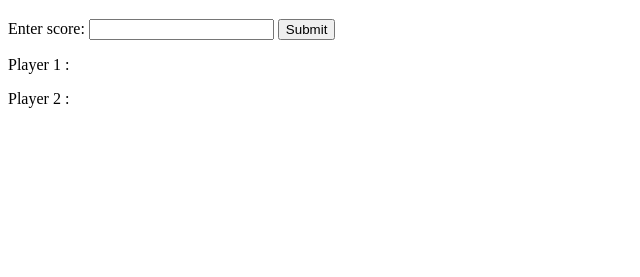
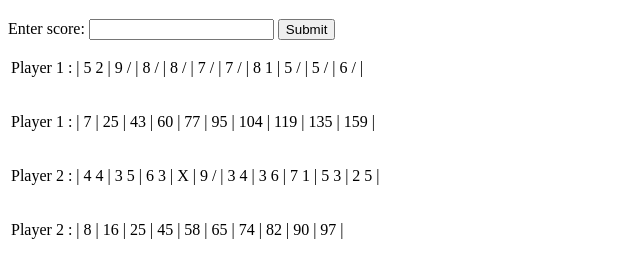
Before and after one commit to Bowls-Ltd/BowlingApp, a website built with webpack: page src/index.html in a window 1280 px wide. Shown: the part 61-338 px from the top of the page, without its empty margins (0-640 px from the left). Built offline with nearby package versions, Linux system fonts and the light colour scheme.

Commit message:
adding table for pretty print
and adding character encoding to remove warning

```diff
--- a/src/index.html
+++ b/src/index.html
@@ -1,17 +1,50 @@
 <!DOCTYPE html>
 <html>
 <head>
+    <meta charset="UTF-8">
     <title>Bowling</title>
     <script src="bundle.js"></script>
 </head>
 <body>
     <h1>Bowling</h1>
     <form>
-      <label for="input_text">Enter score:</label>
-      <input type="text" id="input_text" minlength="1" maxlength="2" required>
-      <button id="submit_button" type="button">Submit</button>
+        <label for="input_text">Enter score:</label>
+        <input type="text" id="input_text" minlength="1" maxlength="2" required>
+        <button id="submit_button" type="button">Submit</button>
     </form>
-    <p id="player_1">Player 1 :</p>
-    <p id="player_2">Player 2 :</p>
+    <table>
+        <tr>
+            <td>
+                <p>Player 1 :</p>
+            </td>
+            <td>
+                <p id="player_1_turn"></p>
+            <td>
+        </tr>
+        <tr>
+            <td>
+                <p>Player 1 :</p>
+            </td>
+            <td>
+                <p id="player_1_score"></p>
+            </td>
+        </tr>
+        <tr>
+            <td>
+                <p>Player 2 :</p>
+            </td>
+            <td>
+                <p id="player_2_turn"></p>
+            <td>
+        </tr>
+        <tr>
+            <td>
+                <p>Player 2 :</p>
+            </td>
+            <td>
+                <p id="player_2_score"></p>
+            </td>
+        <tr>
+    </table>
 </body>
 </html>
```
